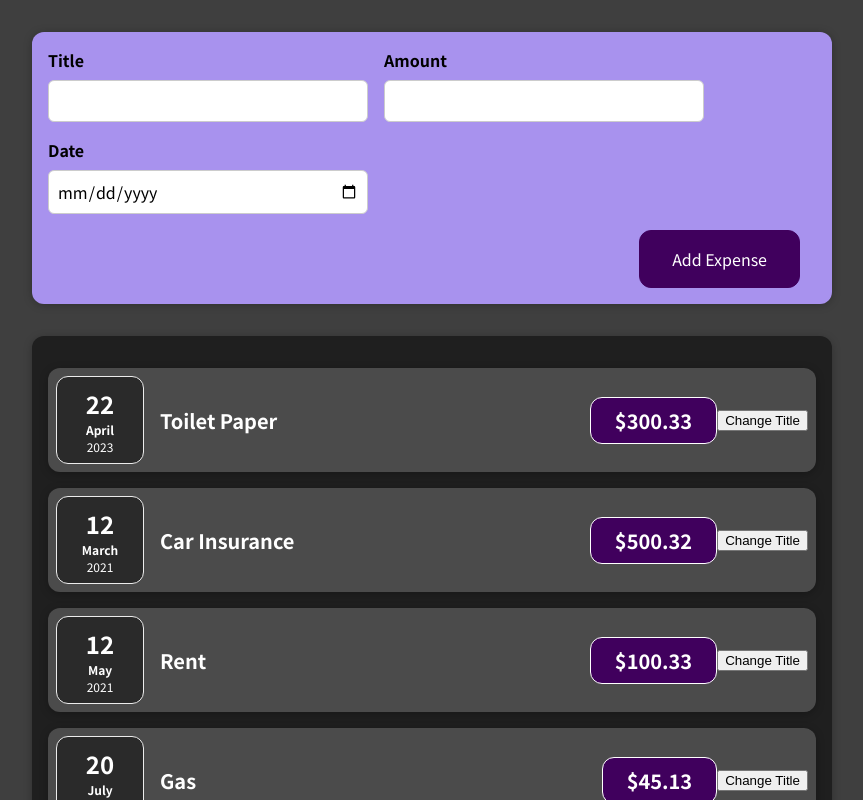
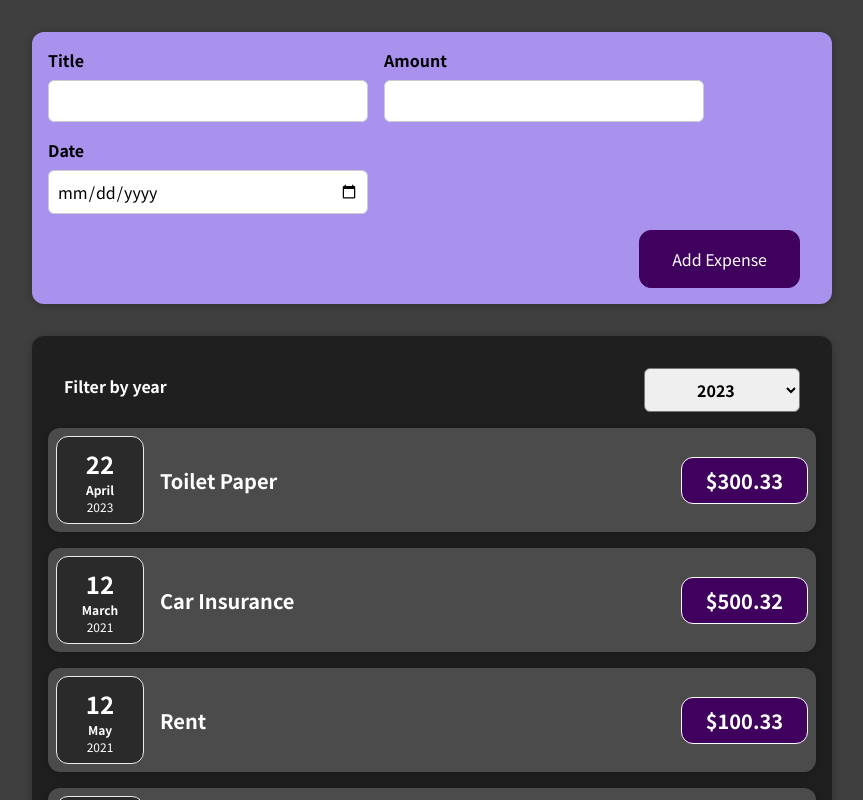
Before and after one commit to willson733/expense-app, a React (Create React App) app: page / in a window 1280 px wide. Shown: the top 800 px of the page, without its empty margins (208-1071 px from the left). Built offline with nearby package versions, Linux system fonts and the light colour scheme.

Commit message:
making dynamic

```diff
--- a/src/App.js
+++ b/src/App.js
@@ -1,7 +1,7 @@
+import React, { useState } from "react";
 import Expense from "./components/Expense/Expense";
 import NewExpnese from "./components/NewExpense/NewExpense";
-const App = () => {
-  const expense = [
+const DummyExpense = [
   {
     id: 1,
     title: "Toilet Paper",
@@ -27,8 +27,12 @@ const App = () => {
     amount: 45.13,
   },
 ];
-  const addExpenseDataHandler = (addedExpenseData) => {
-    console.log(addedExpenseData);
+const App = () => {
+  const [expense, setExpense] = useState(DummyExpense);
+  const addExpenseDataHandler = (expenses) => {
+    setExpense((prevExpense) => {
+      return [expenses, ...prevExpense];
+    });
   };
 
   return (
--- a/src/components/Expense/Expense.js
+++ b/src/components/Expense/Expense.js
@@ -1,29 +1,26 @@
+import React, { useState } from "react";
 import "./Expense.css";
 import ExpenseItem from "./ExpenseItem";
 import Card from "../UI/Card";
+import ExpensesFilter from "./ExpenseFilter";
 const Expense = (prop) => {
+  const [filterChanged, setFilterChanged] = useState("2023");
+  const onFilterChangedHandler = (changedYear) => {
+    setFilterChanged(changedYear);
+  };
   return (
     <Card className="expenses">
-      <ExpenseItem
-        date={prop.item[0].date}
-        title={prop.item[0].title}
-        amount={prop.item[0].amount}
-      ></ExpenseItem>
-      <ExpenseItem
-        date={prop.item[1].date}
-        title={prop.item[1].title}
-        amount={prop.item[1].amount}
-      ></ExpenseItem>
-      <ExpenseItem
-        date={prop.item[2].date}
-        title={prop.item[2].title}
-        amount={prop.item[2].amount}
-      ></ExpenseItem>
-      <ExpenseItem
-        date={prop.item[3].date}
-        title={prop.item[3].title}
-        amount={prop.item[3].amount}
-      ></ExpenseItem>
+      <ExpensesFilter
+        selected={filterChanged}
+        onChangeFilter={onFilterChangedHandler}
+      />
+      {prop.item.map((expense) => (
+        <ExpenseItem
+          date={expense.date}
+          title={expense.title}
+          amount={expense.amount}
+        />
+      ))}
     </Card>
   );
 };
--- a/src/components/Expense/ExpenseItem.js
+++ b/src/components/Expense/ExpenseItem.js
@@ -1,20 +1,15 @@
-import React, { useState } from "react";
+import React from "react";
 import "./ExpenseItem.css";
 import ExpenseDate from "./ExpenseDate";
 import Card from "../UI/Card";
 const ExpenseItem = (prop) => {
-  const [title, setTitle] = useState(prop.title);
-  const clickHandler = () => {
-    setTitle("update!");
-  };
   return (
     <Card className="expense-item">
       <ExpenseDate date={prop.date}></ExpenseDate>
       <div className="expense-item__description">
-        <h2>{title}</h2>
+        <h2>{prop.title}</h2>
       </div>
       <div className="expense-item__price">${prop.amount}</div>
-      <button onClick={clickHandler}>Change Title</button>
     </Card>
   );
 };
--- a/src/components/NewExpense/ExpenseForm.js
+++ b/src/components/NewExpense/ExpenseForm.js
@@ -52,7 +52,7 @@ const ExpenseForm = (prop) => {
           <input
             type="date"
             min="2019-01-01"
-            max="2023-01-01"
+            max="2023-01-12"
             value={enteredDate}
             onChange={dateChangedHandler}
           />
```
Lines whose indentation alone changed are shown as unchanged.
